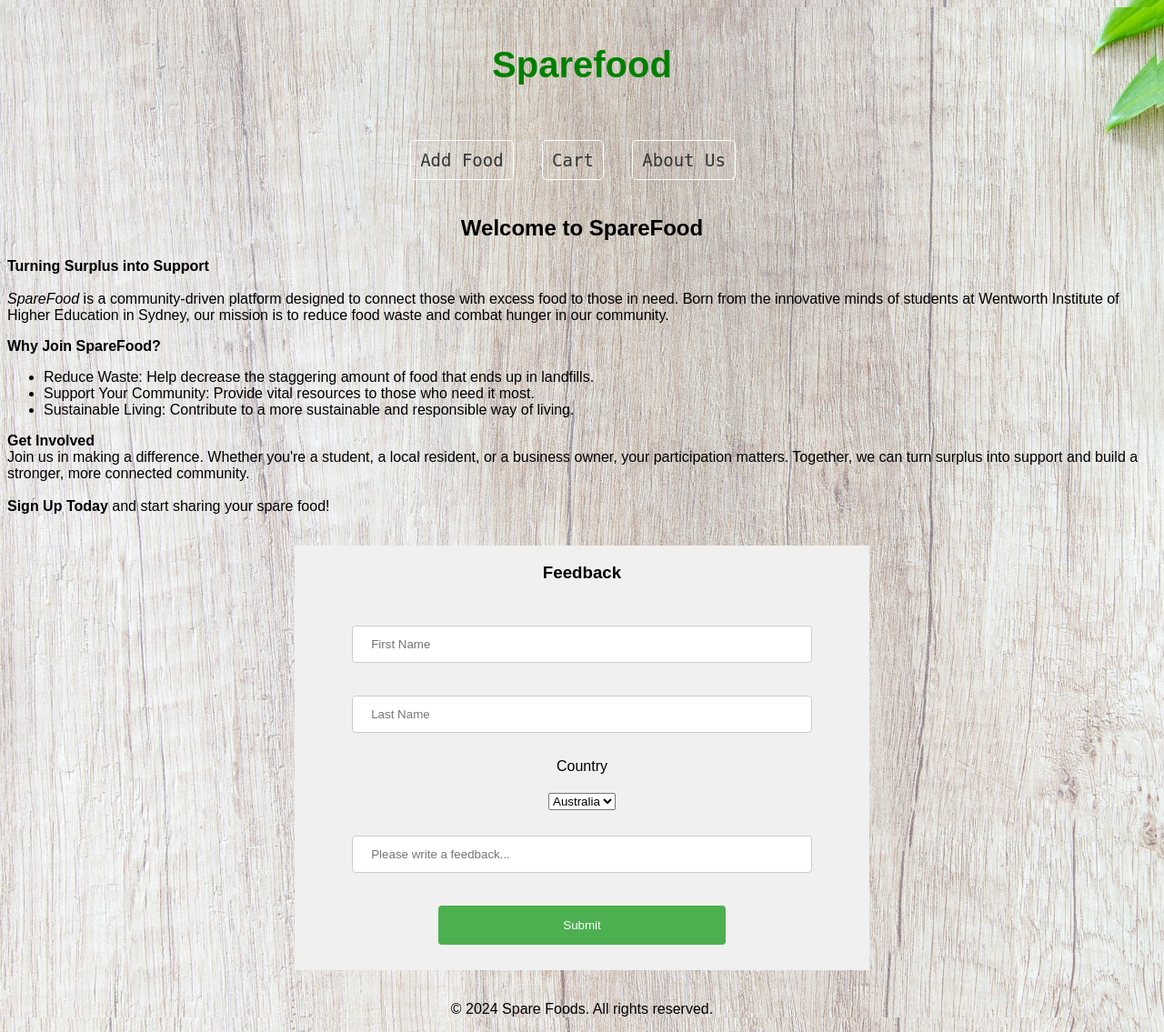
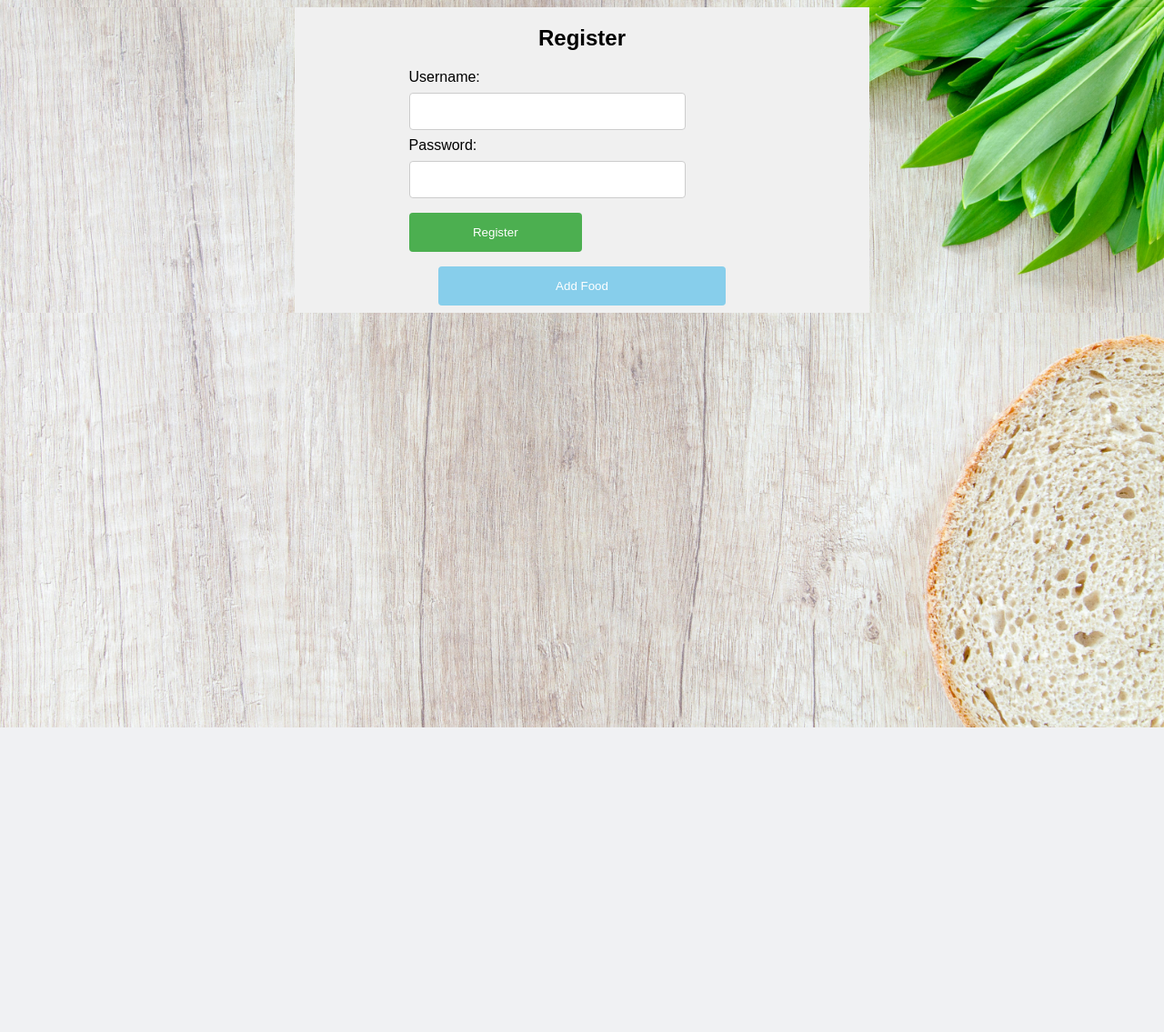
Before and after one commit to markandal/websystem, a PHP site: page / in a window 1280 px wide. Shown: the whole page at 91% size. After the commit the page ends 800 px from the top, so only its background shows below. Run offline with PHP 8.4, Linux system fonts and the light colour scheme.

Commit message:
v2.4
everything working

```diff
--- a/index.php
+++ b/index.php
@@ -1,11 +1,19 @@
+<?php include 'connection.php';
+if (isset($_POST['rego'])){
+
+    $username = $_POST['username'];
+    $password = $_POST['password'];
 
 
+    $rego_query = mysqli_query($conn, "insert into log (username, password) values ('$username', '$password)")  or die("insert failed");
 
-
-
-
-
-
+    if ($rego_query) {
+    	header('location:cart.php');
+    }else{
+    	echo "Failed";
+    }
+}
+    ?>
 <!DOCTYPE html>
 <html lang="en">
 <head>
@@ -16,77 +24,20 @@
 
 
 </head>
-<div  class="logo">
-            <a href="index.php"><h1>Sparefood</h1></a>
-
-<body>
+<body> <div class="form_container">
+            <h2>Register</h2>
+    <form action="login.php" class="rego" method="post" enctype="multipart/form-data">
+        <label for="username">Username:</label>
+        <input type="text" class="input_field" name="username" required>
+        <label for="password">Password:</label><br>
+        <input type="text" class="input_field" name="password" required>
+        <input type="submit" value="Register">
+    </form>
+    <input type="submit" name="login" class="login" value="Add Food" style="background-color: skyblue" onclick="location.href='login.php';">
+</div>
 
 
 
 
-    </div>
-
-    <div class="about">
-
-    </div>
-
-    <header>
-
-        <nav class="nav_bar">
-            <ul>
-                <li><a href="addfood.php">Add Food</a></li>
-                <li><a href="cart.php">Cart</a></li>
-               <li><a href="about.php">About Us</a></li>
-            </ul>
-        </nav>
-    </header>
-
-<main>
-    <section>
-        <h2 style="text-align: center;">Welcome to SpareFood</h2>
-        <p>
-            <b>Turning Surplus into Support</b></br>
-<br><i>SpareFood</i> is a community-driven platform designed to connect those with excess food to those in need. Born from the innovative minds of students at Wentworth Institute of Higher Education in Sydney, our mission is to reduce food waste and combat hunger in our community.</br></p>
-    </section>
-
-    <section>
-        <p><b>Why Join SpareFood?</b></br>
-                        <ul class="absolute">
-                <li>Reduce Waste: Help decrease the staggering amount of food that ends up in landfills.</li>
-                <li>Support Your Community: Provide vital resources to those who need it most.</li>
-                <li>Sustainable Living: Contribute to a more sustainable and responsible way of living.</li></p>
-            </ul>
-    </section>
-
-    <section>
-        <p><b>Get Involved</b></br>
-Join us in making a difference. Whether you're a student, a local resident, or a business owner, your participation matters. Together, we can turn surplus into support and build a stronger, more connected community.</br></br>
-
-<b>Sign Up Today</b> and start sharing your spare food!</p>
-    </section>
-</main>
-
-
-<br><div class="form_container">
-            <h3 class="heading">Feedback</h3>
-            <form action="" class="add_food">
-                <input type="text" placeholder="First Name" class="input_field" required>
-                <input type="text" placeholder="Last Name" class="input_field" required>
-                <label for="country">Country</label>
-    <select id="country" name="country">
-      <option value="australia">Australia</option>
-      <option value="canada">Canada</option>
-      <option value="usa">USA</option>
-    </select>
-                <input type="text" placeholder="Please write a feedback..." class="input_field" required>
-
-                <input type="submit" class="submit" value="Submit">
-            </form>
-    </div></br>
-
-    <footer>
-        <p>&copy; 2024 Spare Foods. All rights reserved.</p>
-    </footer>
-
 </body>
 </html>
```
Also changed, not shown: about.php (+17 -0 lines), login.php (added, +73 -0 lines).
